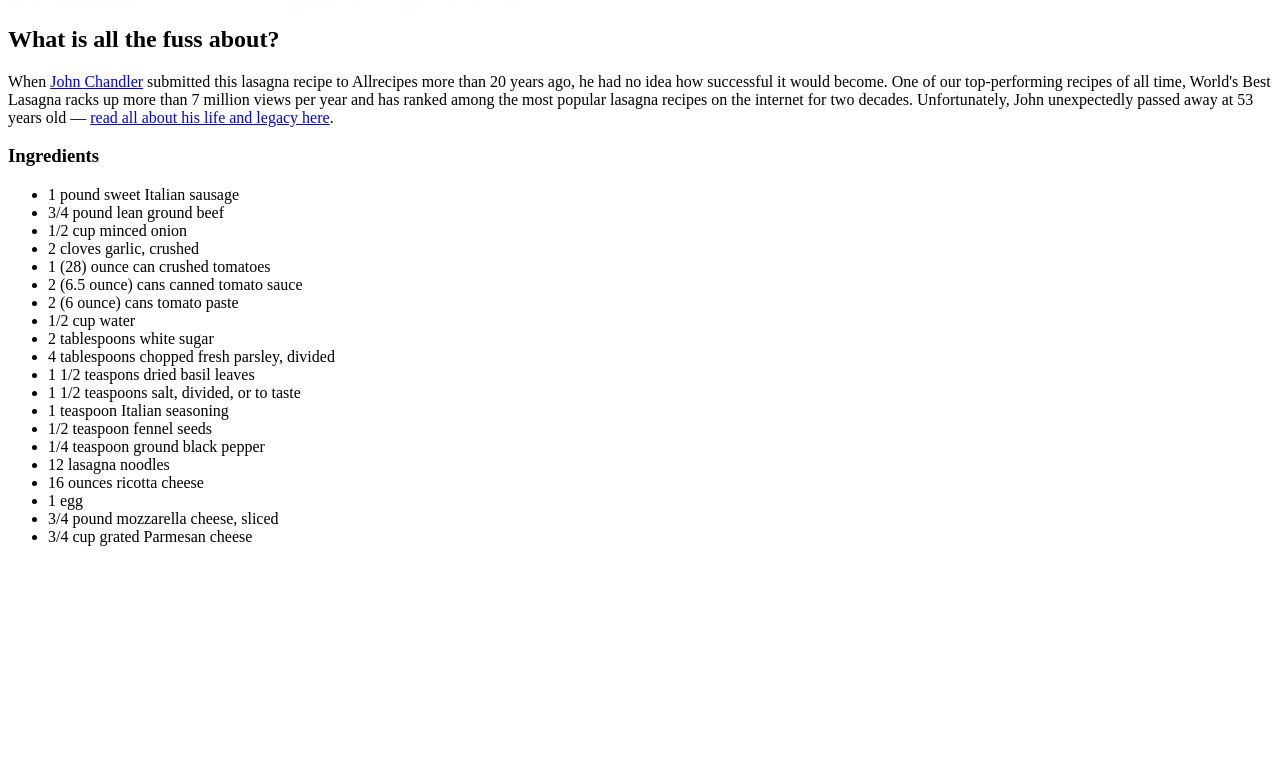
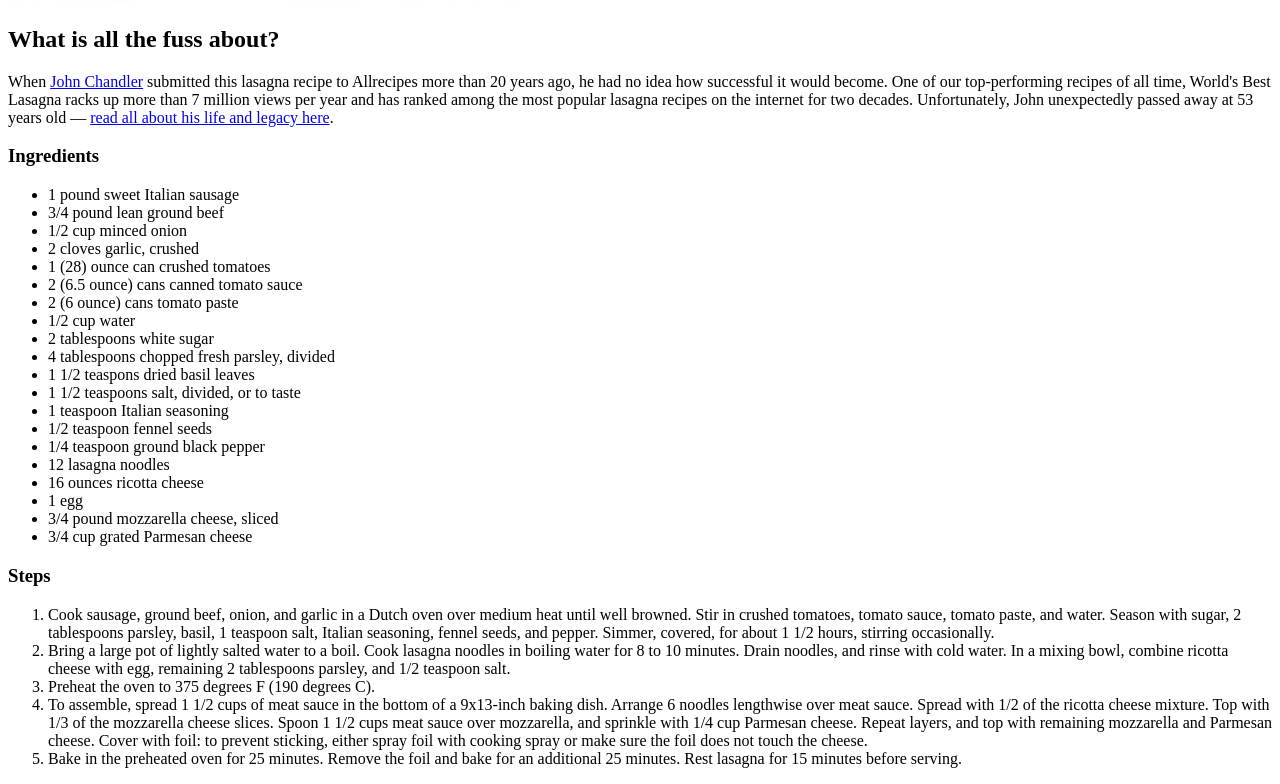
Before and after one commit to davidjohnsonjr/odin-recipes, a plain HTML site: page recipes/lasagna.html in a window 1280 px wide. Shown: the part 590-1374 px from the top of the page. Before the commit the page ends 1152 px from the top, so only its background shows below. Drawn offline with Linux system fonts and the light colour scheme.

Commit message:
Added steps copy to 'lasagna.html'
Finalized the ordered list for 'steps' on the lasagna recipe.

```diff
--- a/recipes/lasagna.html
+++ b/recipes/lasagna.html
@@ -32,5 +32,13 @@
         <li>3/4 pound mozzarella cheese, sliced</li>
         <li>3/4 cup grated Parmesan cheese</li>
     </ul>
+    <h3>Steps</h3>
+    <ol>
+        <li>Cook sausage, ground beef, onion, and garlic in a Dutch oven over medium heat until well browned. Stir in crushed tomatoes, tomato sauce, tomato paste, and water. Season with sugar, 2 tablespoons parsley, basil, 1 teaspoon salt, Italian seasoning, fennel seeds, and pepper. Simmer, covered, for about 1 1/2 hours, stirring occasionally.</li>
+        <li>Bring a large pot of lightly salted water to a boil. Cook lasagna noodles in boiling water for 8 to 10 minutes. Drain noodles, and rinse with cold water. In a mixing bowl, combine ricotta cheese with egg, remaining 2 tablespoons parsley, and 1/2 teaspoon salt.</li>
+        <li>Preheat the oven to 375 degrees F (190 degrees C).</li>
+        <li>To assemble, spread 1 1/2 cups of meat sauce in the bottom of a 9x13-inch baking dish. Arrange 6 noodles lengthwise over meat sauce. Spread with 1/2 of the ricotta cheese mixture. Top with 1/3 of the mozzarella cheese slices. Spoon 1 1/2 cups meat sauce over mozzarella, and sprinkle with 1/4 cup Parmesan cheese. Repeat layers, and top with remaining mozzarella and Parmesan cheese. Cover with foil: to prevent sticking, either spray foil with cooking spray or make sure the foil does not touch the cheese.</li>
+        <li>Bake in the preheated oven for 25 minutes. Remove the foil and bake for an additional 25 minutes. Rest lasagna for 15 minutes before serving.</li>
+    </ol>
 </body>
 </html>
```
